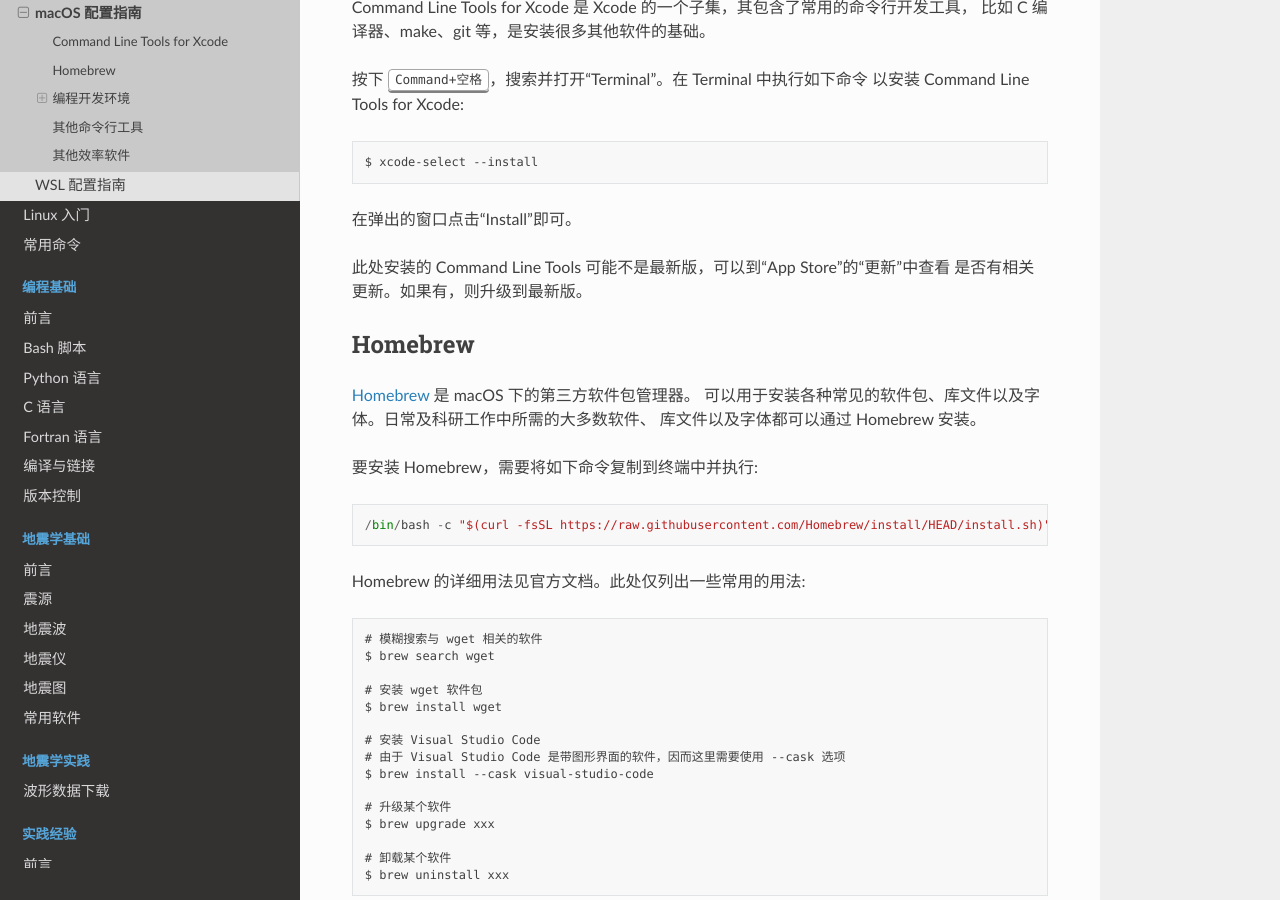
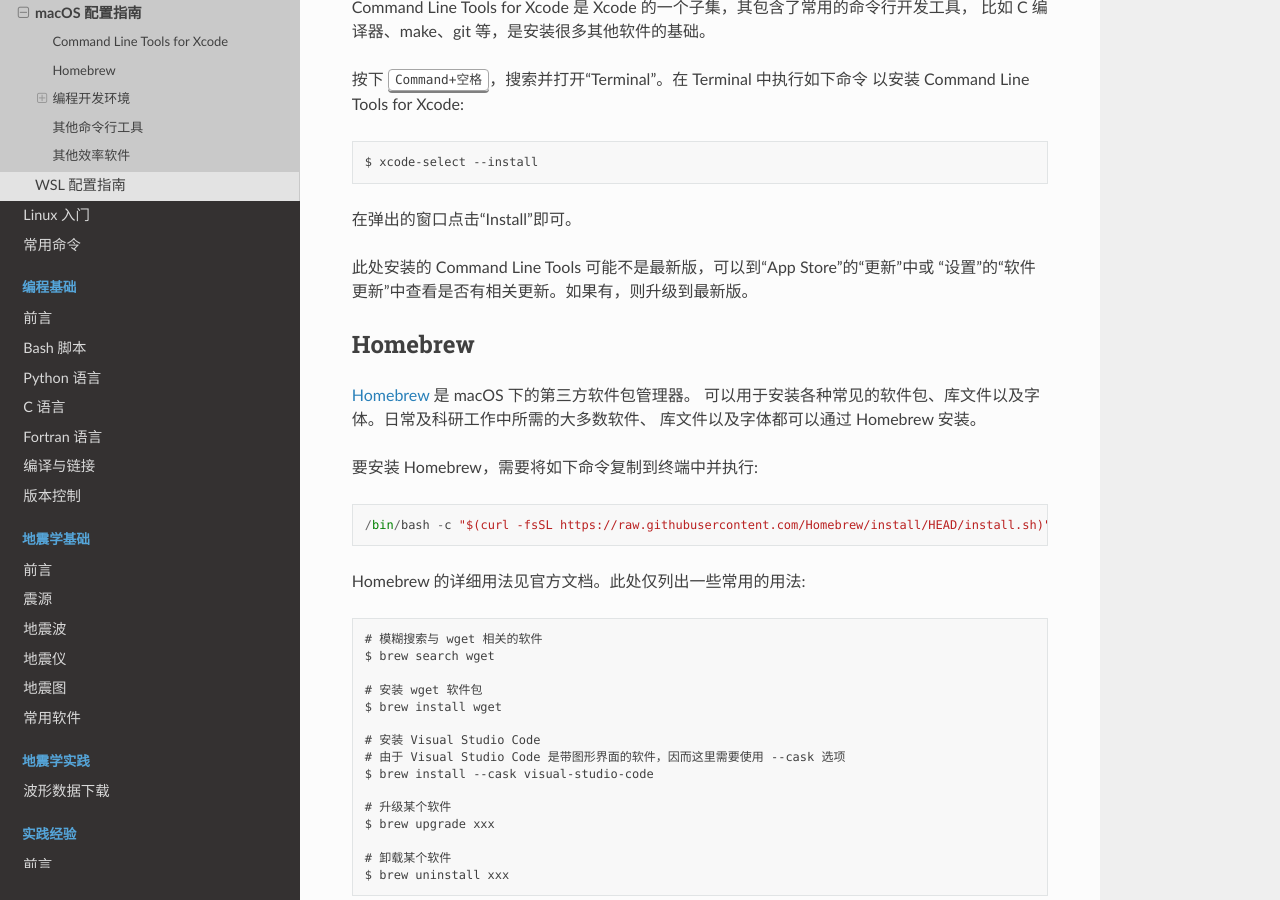
Before and after one commit to seismo-learn/seismology101, a Sphinx documentation site: the page built from source/computer/macos-setup.rst, in a window 1280 px wide and 900 px high, scrolled down 546 px. Built offline with Sphinx 7.4.7 and the Read the Docs theme 2.0.0, drawn with Linux system fonts in a browser that asks for light colours.

Commit message:
Update source/computer/macos-setup.rst
Co-authored-by: Jiayuan Yao <coreman.seism@gmail.com>

```diff
--- a/source/computer/macos-setup.rst
+++ b/source/computer/macos-setup.rst
@@ -30,8 +30,8 @@
 
 在弹出的窗口点击“Install”即可。
 
-此处安装的 Command Line Tools 可能不是最新版，可以到“App Store”的“更新”中查看
-是否有相关更新。如果有，则升级到最新版。
+此处安装的 Command Line Tools 可能不是最新版，可以到“App Store”的“更新”中或
+“设置”的“软件更新”中查看是否有相关更新。如果有，则升级到最新版。
 
 Homebrew
 --------
```
